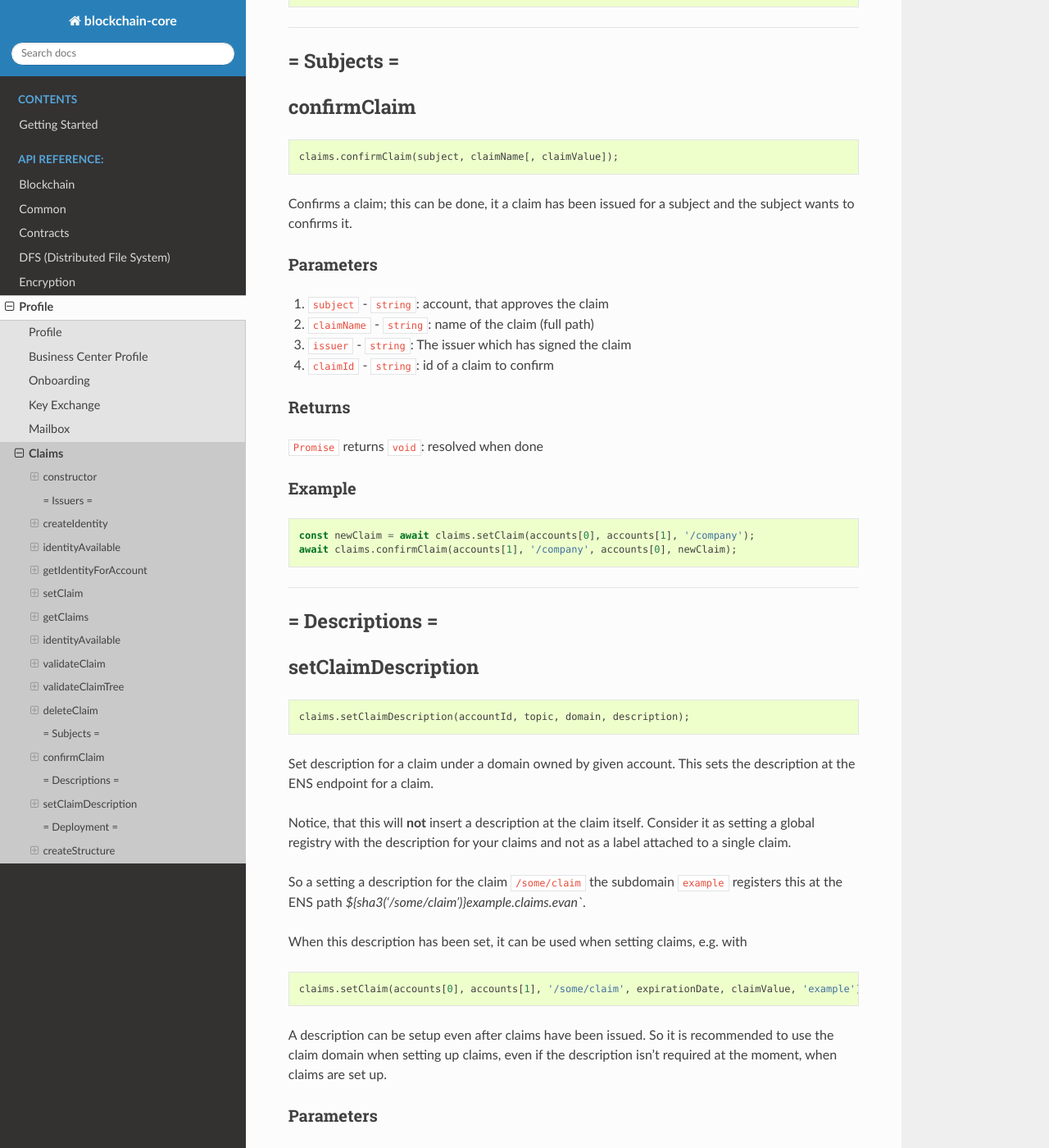
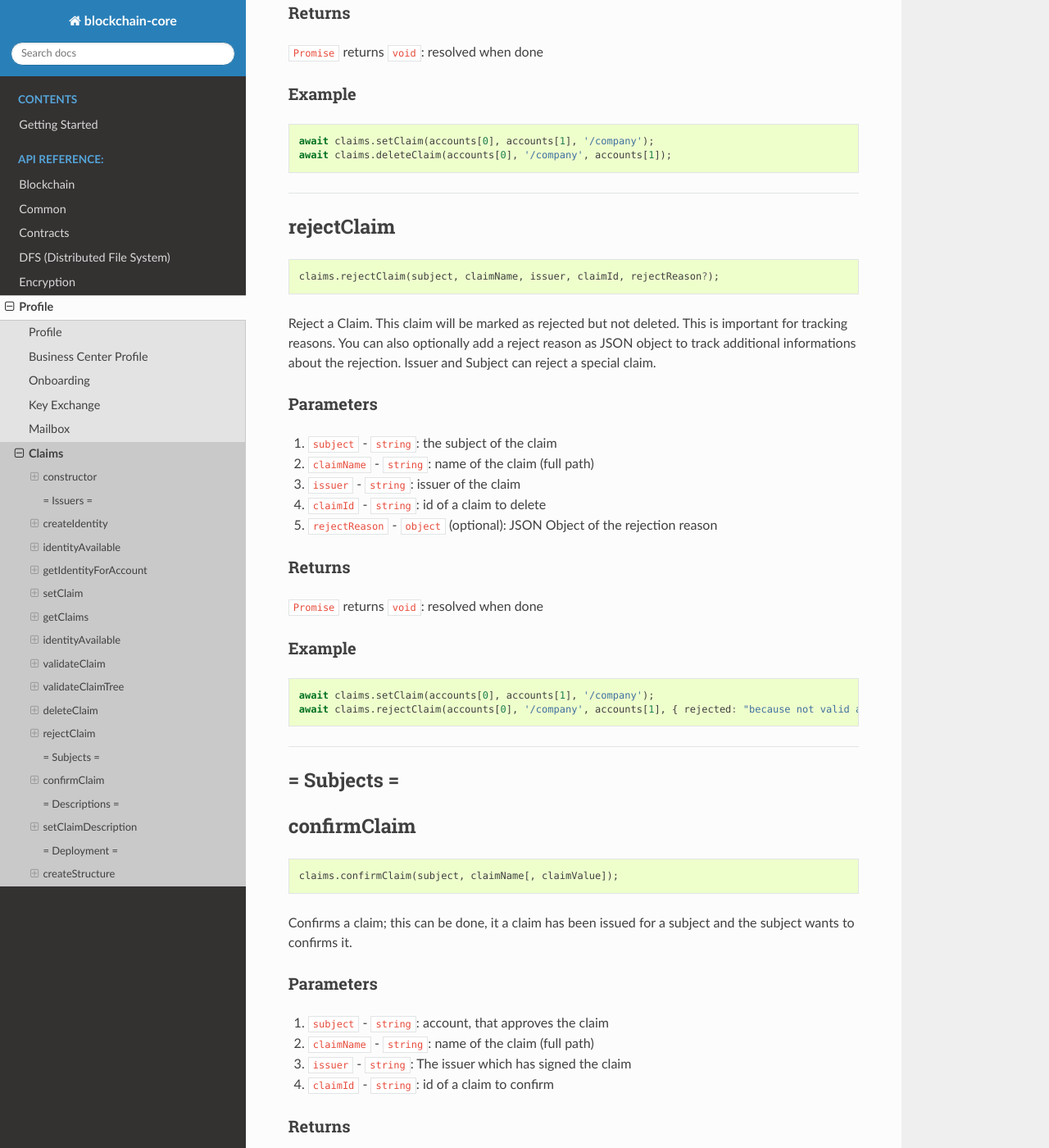
Before and after one commit to evannetwork/api-blockchain-core, a Sphinx documentation site: the page built from docs/profile/claims.rst, in a window 1280 px wide and 1400 px high, scrolled down 8289 px. Shown: the whole window at 82% size. Built offline with Sphinx 7.4.7 and the Read the Docs theme 2.0.0, drawn with Linux system fonts in a browser that asks for light colours; pages that are not in the unit, such as notebooks, are missing from menus; some of the changed text lies outside the part shown.

Commit message:
add rejectclaim docs

```diff
--- a/docs/profile/claims.rst
+++ b/docs/profile/claims.rst
@@ -317,14 +317,26 @@ Example
   [{
     creationDate: 1234567890,
     data: '0x0000000000000000000000000000000000000000000000000000000000000000',
+    description: {
+      name: 'sample claim',
+      description: 'I\'m a sample claim',
+      author: 'evan.network',
+      version: '1.0.0',
+      dbcpVersion: 1,
+    },
+    expirationDate: 1234567890,
     id: '0x0000000000000000000000000000000000000000000000000000000000000000',
     issuer: '0x0000000000000000000000000000000000000001',
     name: '/company',
-    status: 1
+    rejectReason: {
+      "rejected": "rejection message"
+    },
+    signature: '0x0000000000000000000000000000000000000000000000000000000000000000',
+    status: 0 (Issued) || 1 (Confirmed) || 2 (Rejected),
     subject: '0x0000000000000000000000000000000000000002',
     uri: '',
     signature: '0x0000000000000000000000000000000000000000000000000000000000000000',
-    valid: true,
+    valid: true
   }]
 
 
@@ -507,6 +519,45 @@ Example
 
 --------------------------------------------------------------------------------
 
+.. _claims_rejectClaim:
+
+rejectClaim
+================================================================================
+
+.. code-block:: typescript
+
+  claims.rejectClaim(subject, claimName, issuer, claimId, rejectReason?);
+
+Reject a Claim. This claim will be marked as rejected but not deleted. This is important for tracking reasons. You can also optionally add a reject reason as JSON object to track additional informations about the rejection. Issuer and Subject can reject a special claim.
+
+----------
+Parameters
+----------
+
+#. ``subject`` - ``string``: the subject of the claim
+#. ``claimName`` - ``string``: name of the claim (full path)
+#. ``issuer`` - ``string``: issuer of the claim
+#. ``claimId`` - ``string``: id of a claim to delete
+#. ``rejectReason`` - ``object`` (optional): JSON Object of the rejection reason
+
+-------
+Returns
+-------
+
+``Promise`` returns ``void``: resolved when done
+
+-------
+Example
+-------
+
+.. code-block:: typescript
+
+  await claims.setClaim(accounts[0], accounts[1], '/company');
+  await claims.rejectClaim(accounts[0], '/company', accounts[1], { rejected: "because not valid anymore"});
+
+
+
+--------------------------------------------------------------------------------
 
 
 = Subjects =
```
Also changed, not shown: 1 other file.
